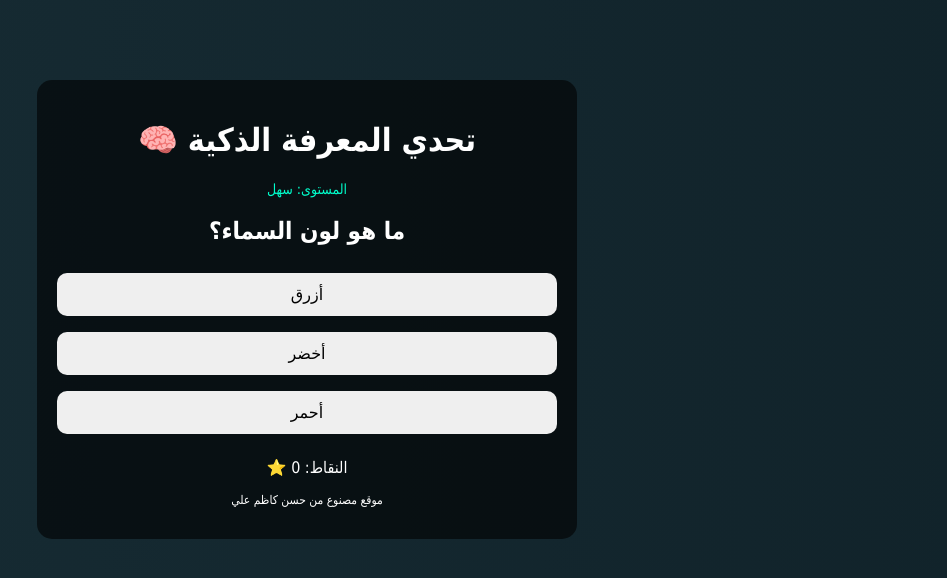
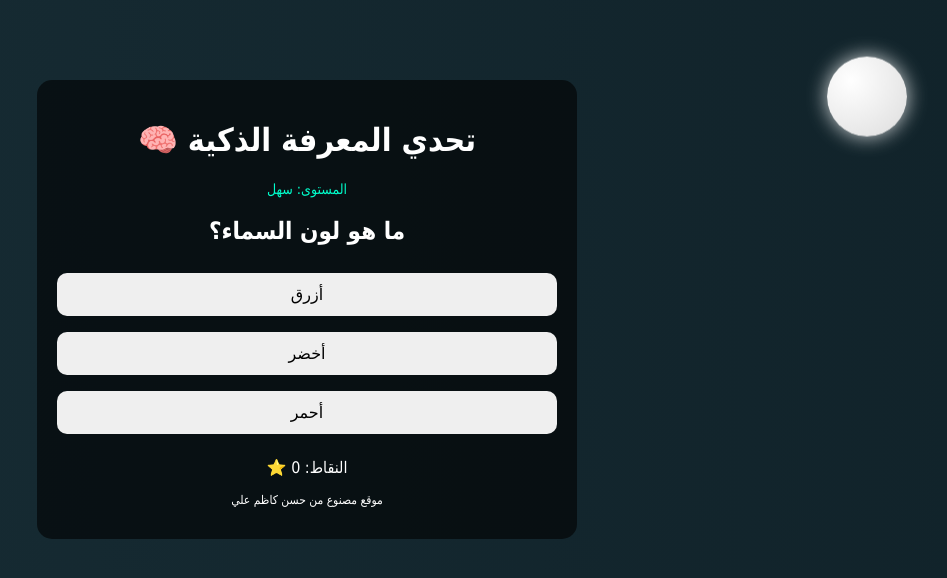
Before and after one commit to nwralsbah208-gif/index.html, a plain HTML site: page index.html in a window 1280 px wide. Shown: the whole page, without its empty margins (333-1280 px from the left). Drawn offline with Linux system fonts and the light colour scheme.

Commit message:
Update index.html

```diff
--- a/index.html
+++ b/index.html
@@ -50,7 +50,29 @@ button:hover {
 }
 </style>
 </head>
+<!-- قمر متحرك -->
+<div class="moon"></div>
 
+<style>
+.moon {
+  position: fixed;
+  top: 60px;
+  right: 40px;
+  width: 80px;
+  height: 80px;
+  background: radial-gradient(circle at 30% 30%, #fff, #ddd);
+  border-radius: 50%;
+  box-shadow: 0 0 20px rgba(255,255,255,0.8);
+  animation: moonFloat 6s ease-in-out infinite;
+  z-index: 1000;
+}
+
+@keyframes moonFloat {
+  0%   { transform: translateY(0); }
+  50%  { transform: translateY(-15px); }
+  100% { transform: translateY(0); }
+}
+</style>
 <body>
 
 <div class="container">
```
